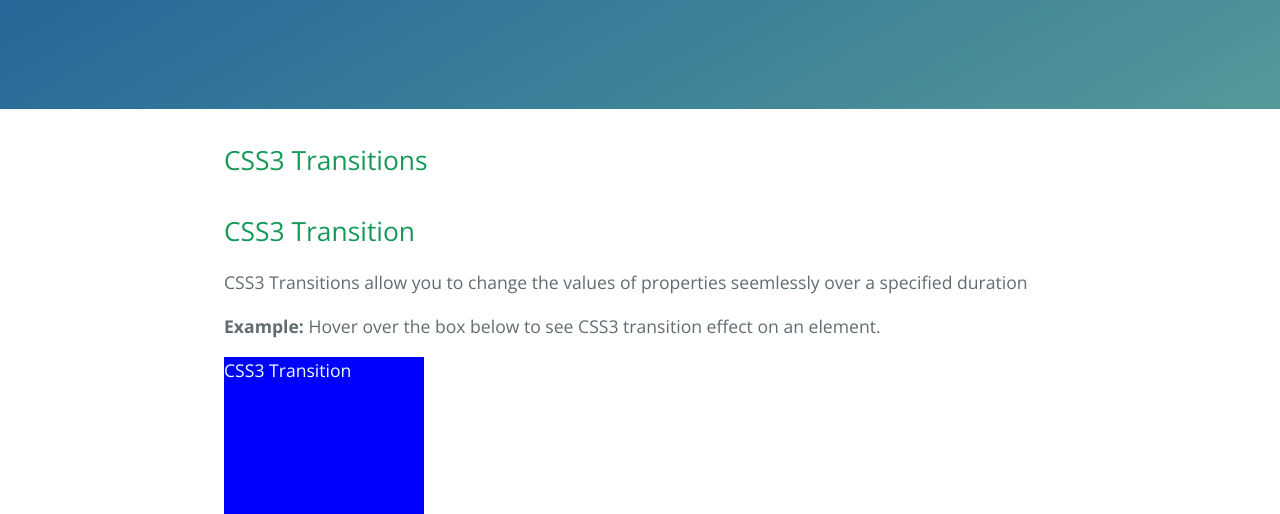
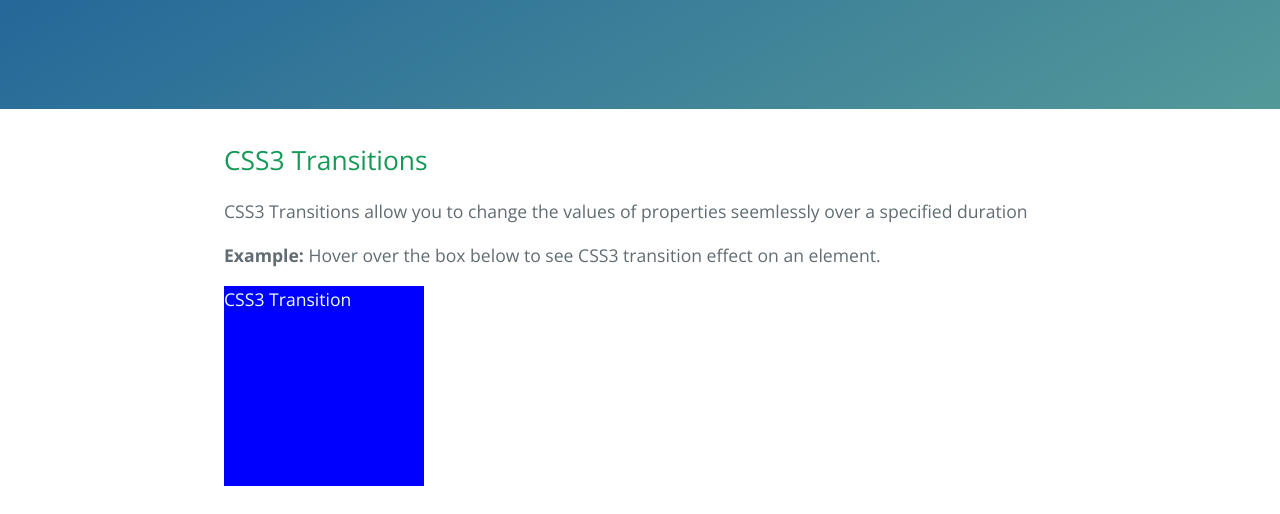
Before and after one commit to Pidge-Cami/pidge-cami.github.cit261, a website: page CSS3 Transitions/index.html in a window 1280 px wide. Shown: the part 286-800 px from the top of the page. Drawn offline with nearby package versions, Linux system fonts and the light colour scheme.

Commit message:
Add files via upload

```diff
--- a/CSS3 Transitions/index.html
+++ b/CSS3 Transitions/index.html
@@ -19,9 +19,6 @@
     <section class="main-content">
       <h2>
       <a id="user-content-header-1" class="anchor" href="#header-1" aria-hidden="true"><span class="octicon octicon-link"></span></a>CSS3 Transitions</h2>
-
-	<h2>
-      <a id="user-content-header-1" class="anchor" href="#header-1" aria-hidden="true"><span class="octicon octicon-link"></span></a>CSS3 Transition</h2>
 
       <p>CSS3 Transitions allow you to change the values of properties seemlessly over a specified duration</p>
 	  <p><strong>Example:</strong> Hover over the box below to see CSS3 transition effect on an element.</p>
```
